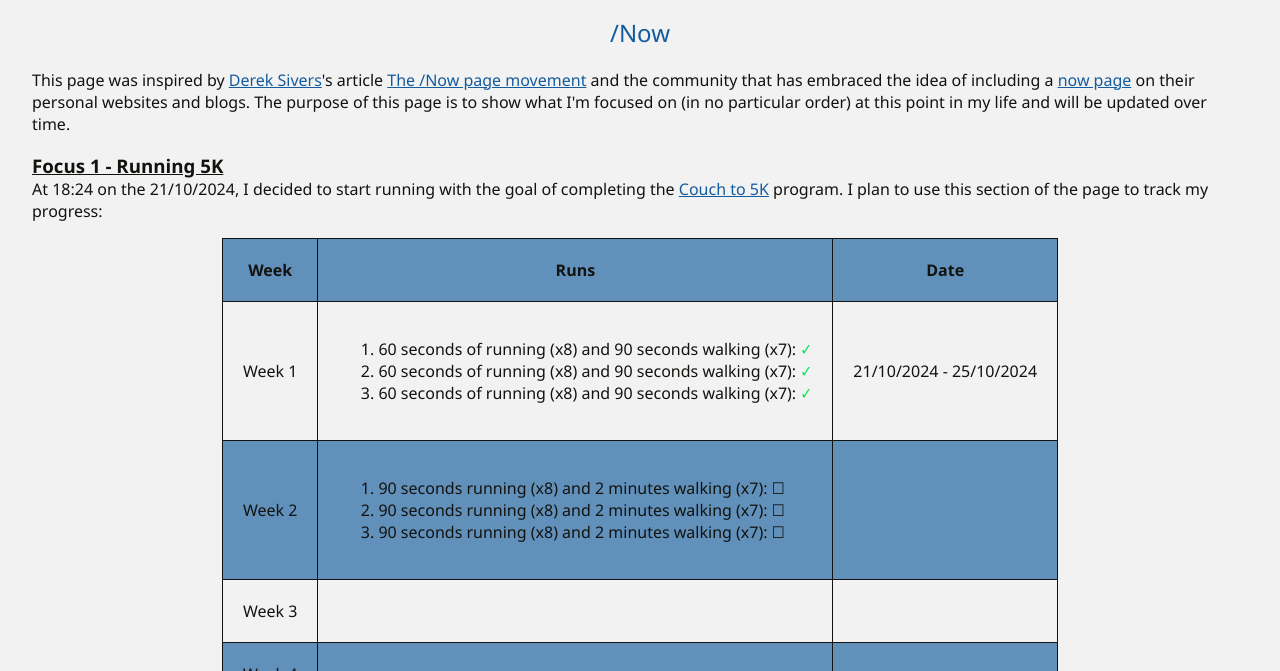
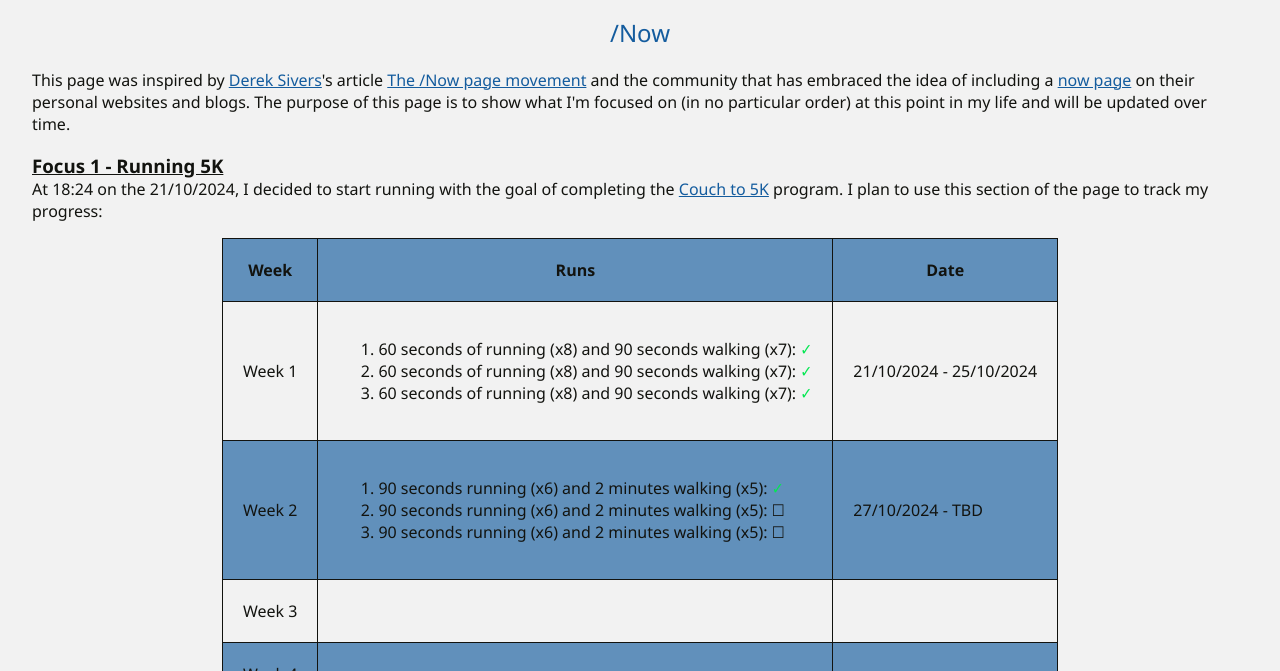
Before and after one commit to JoeSheen/JoeSheen.github.io, an Astro site: page /now in a window 1280 px wide. Shown: the part 129-800 px from the top of the page. Built offline with nearby package versions, Linux system fonts and the light colour scheme; Astro itself is replaced by a stand-in of ours.

Commit message:
added run to now page

```diff
--- a/src/pages/now.astro
+++ b/src/pages/now.astro
@@ -59,26 +59,26 @@ import Navigation from '../components/Navigation.astro';
                             <td>
                                 <ol>
                                     <li>
-                                        90 seconds running (x8) and 2 minutes walking (x7):
+                                        90 seconds running (x6) and 2 minutes walking (x5):
+                                        <span class="check-mark">
+                                            &#10003;
+                                        </span>
+                                    </li>
+                                    <li>
+                                        90 seconds running (x6) and 2 minutes walking (x5):
                                         <span class="ballot-box">
                                             &#x2610;
                                         </span>
                                     </li>
                                     <li>
-                                        90 seconds running (x8) and 2 minutes walking (x7):
-                                        <span class="ballot-box">
-                                            &#x2610;
-                                        </span>
-                                    </li>
-                                    <li>
-                                        90 seconds running (x8) and 2 minutes walking (x7):
+                                        90 seconds running (x6) and 2 minutes walking (x5):
                                         <span class="ballot-box">
                                             &#x2610;
                                         </span>
                                     </li>
                                 </ol>
                             </td>
-                            <td></td>
+                            <td>27/10/2024 - TBD</td>
                         </tr>
                         <tr>
                             <td class="week">Week 3</td>
```
